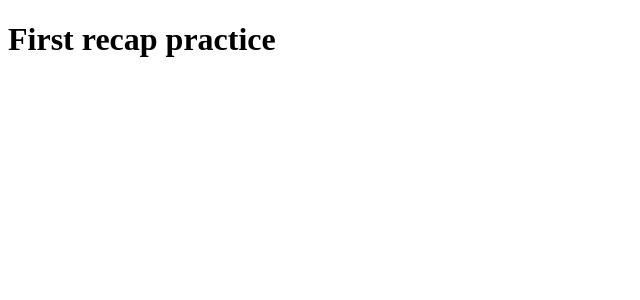
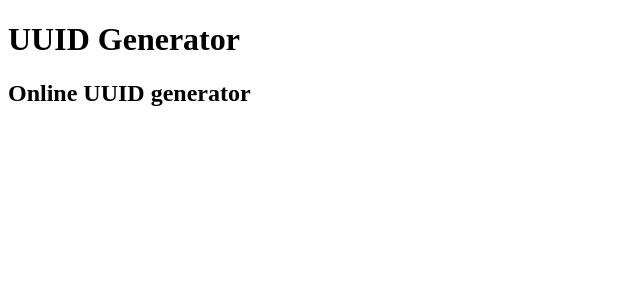
Before and after one commit to lianavaleria15/react-recap, a JavaScript app: page / in a window 1280 px wide. Shown: the top 300 px of the page, without its empty margins (0-640 px from the left). Built offline with nearby package versions, Linux system fonts and the light colour scheme.

Commit message:
added header component

```diff
--- a/src/App.js
+++ b/src/App.js
@@ -1,5 +1,7 @@
+import { Header } from "./components/Header";
+
 export const App = () => {
-  return <h1> First recap practice</h1>;
+  return <Header title="UUID Generator" subtitle="Online UUID generator" />;
 };
 
 export default App;
--- /dev/null
+++ b/src/components/Header/index.js
@@ -0,0 +1,8 @@
+export const Header = ({ title, subtitle }) => {
+  return (
+    <header>
+      <h1>{title}</h1>
+      <h2>{subtitle}</h2>
+    </header>
+  );
+};
```
Also changed, not shown: src/components/Header/Header.css (added).
